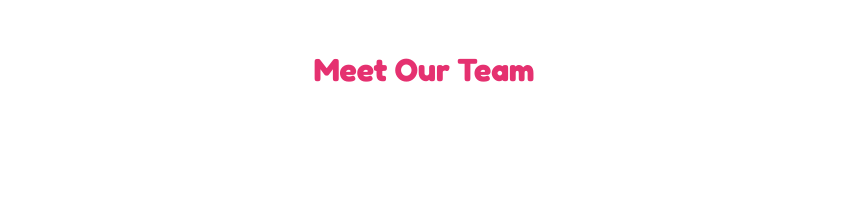
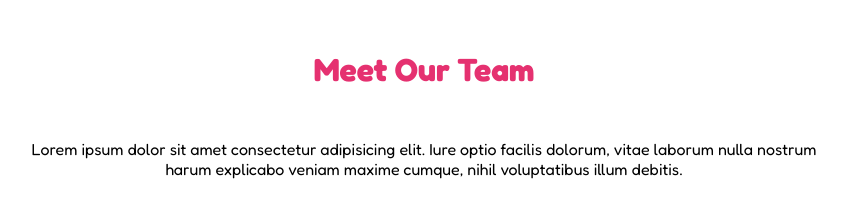
Before and after one commit to TaccLuc/html-css-float-cards, a plain HTML site: page index.html in a window 1280 px wide. Shown: the whole page, without its empty margins (216-1063 px from the left). Drawn offline with Linux system fonts and the light colour scheme.

Commit message:
Main Paragraph

```diff
--- a/css/style.css
+++ b/css/style.css
@@ -35,3 +35,11 @@ header{
 h1{
     color: #E53170;
 }
+
+/*
+    MAIN
+*/
+
+main > section p{
+    text-align: center;
+}
--- a/index.html
+++ b/index.html
@@ -19,6 +19,7 @@
 
         <div class="container">
 
+            <!-- HEADER -->
             <header>
 
                 <h1>
@@ -27,6 +28,17 @@
 
             </header>
 
+            <!-- MAIN -->
+
+            <main>
+            <!-- MAIN PARAGRAPH -->
+                <section>
+                    <p>
+                        Lorem ipsum dolor sit amet consectetur adipisicing elit. Iure optio facilis dolorum, vitae laborum nulla nostrum harum explicabo veniam maxime cumque, nihil voluptatibus illum debitis.
+                    </p>
+                </section>
+
+            </main>
 
 
         </div>
```
